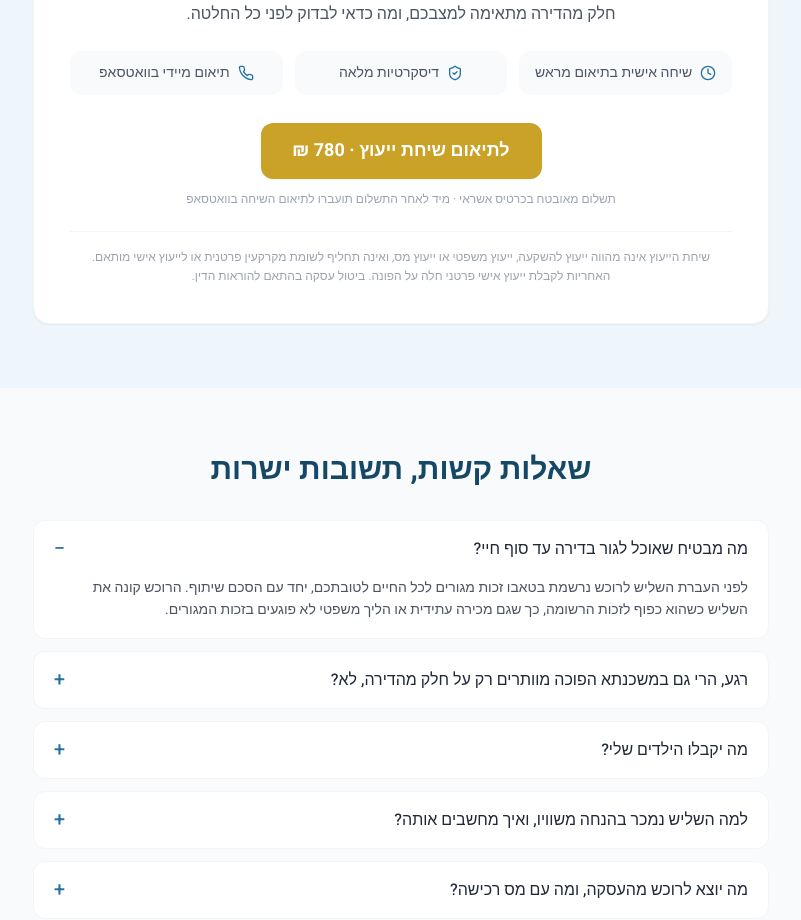
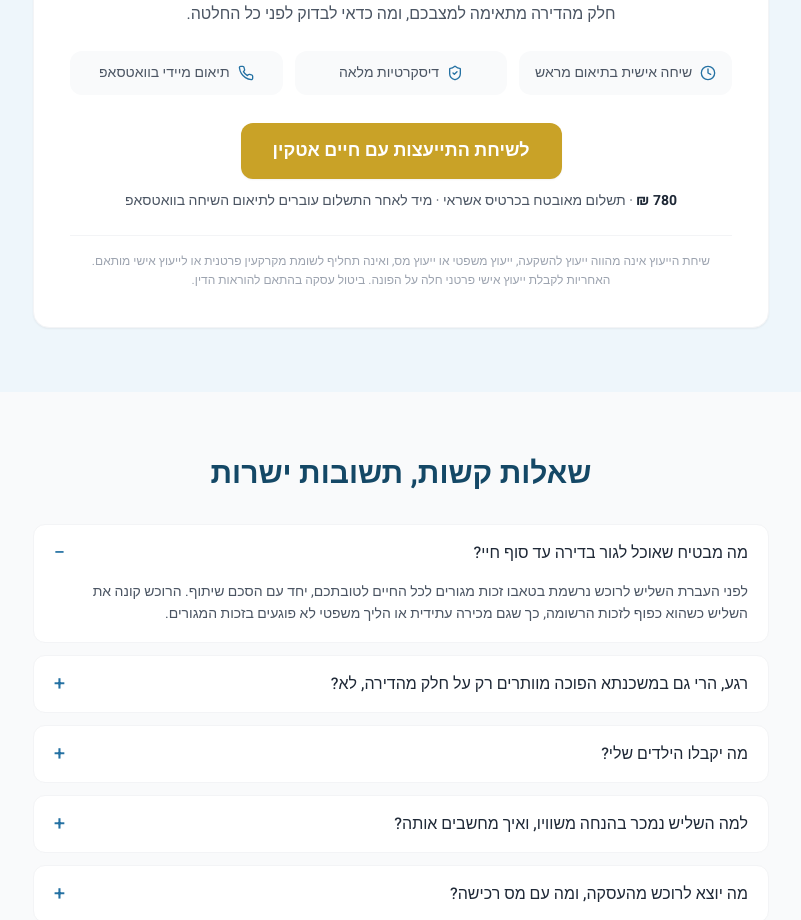
Before and after one commit to haimetkin-lgtm/shlish-dira, a Next.js app: page / in a window 1280 px wide. Shown: the part 4060-4980 px from the top of the page, without its empty margins (239-1040 px from the left). Built offline with nearby package versions, Linux system fonts and the light colour scheme; no server answers.

Commit message:
Consultation CTA: name-led button, price moved to prominent line below
Co-Authored-By: Claude Fable 5 <noreply@anthropic.com>

```diff
--- a/components/Consultation.tsx
+++ b/components/Consultation.tsx
@@ -57,10 +57,11 @@ export default function Consultation() {
               onClick={goToPayment}
               className="w-full sm:w-auto bg-gold-500 hover:bg-gold-600 text-white font-bold rounded-xl px-8 py-3.5 text-lg transition-colors shadow-sm"
             >
-              לתיאום שיחת ייעוץ · {CONSULTATION_PRICE} ₪
+              לשיחת התייעצות עם חיים אטקין
             </button>
-            <p className="text-xs text-gray-400">
-              תשלום מאובטח בכרטיס אשראי · מיד לאחר התשלום תועברו לתיאום השיחה בוואטסאפ
+            <p className="text-sm text-gray-600">
+              <span className="font-bold text-gray-800">{CONSULTATION_PRICE} ₪</span> · תשלום
+              מאובטח בכרטיס אשראי · מיד לאחר התשלום עוברים לתיאום השיחה בוואטסאפ
             </p>
           </div>
 
```
